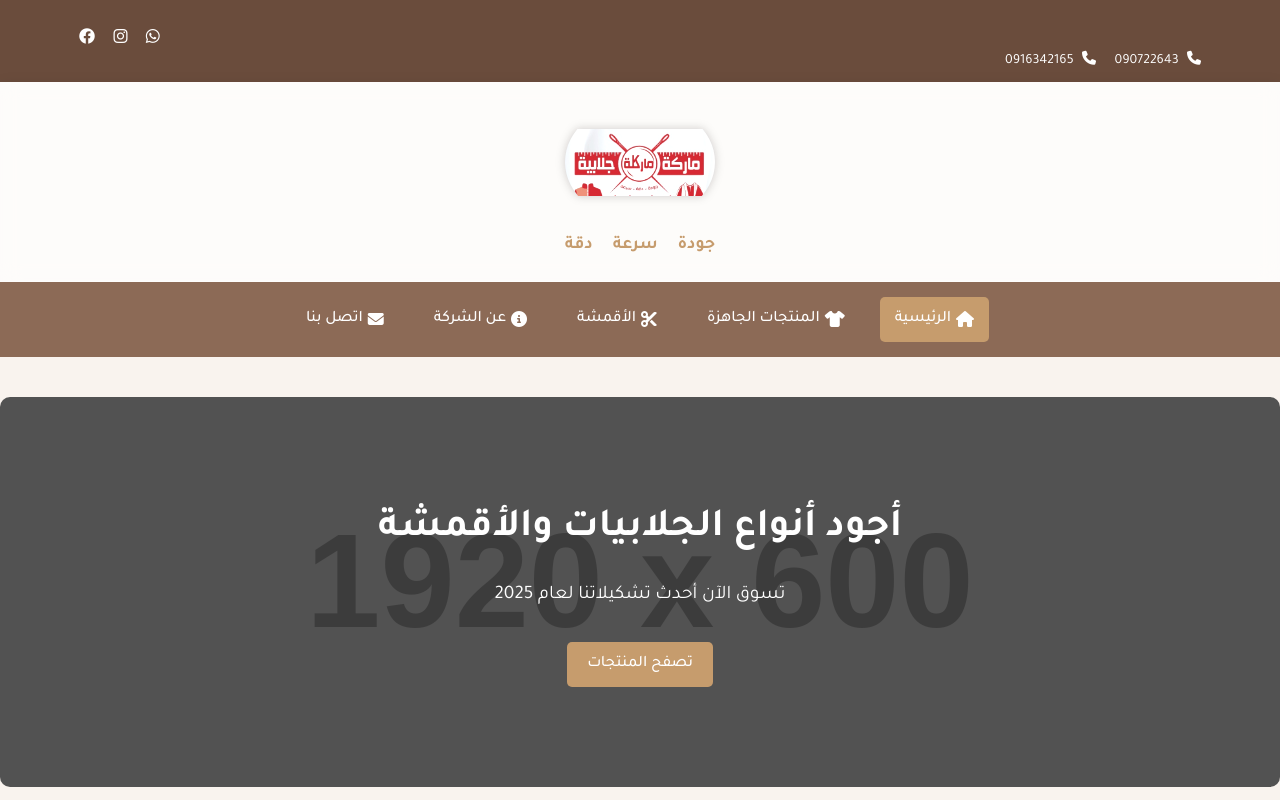
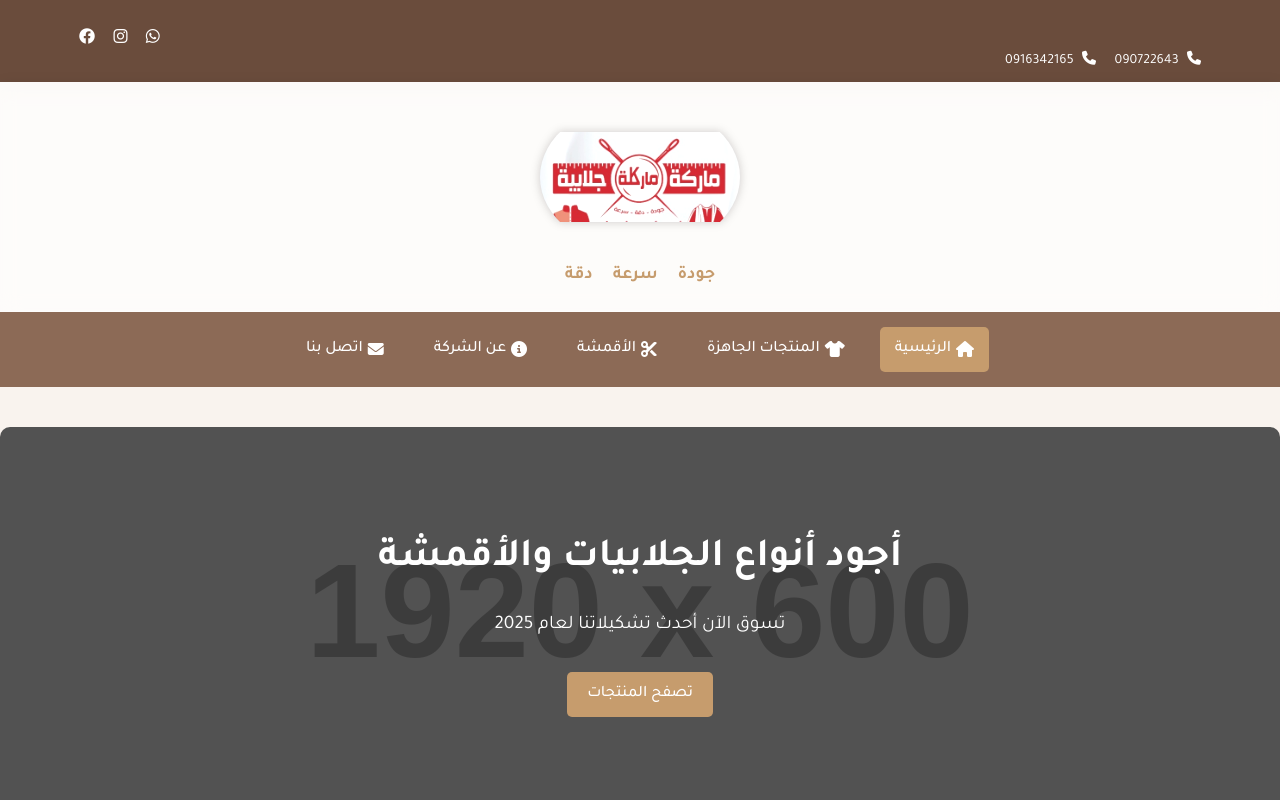
Before and after one commit to jaafarmalim/Marka-, a plain HTML site: page index.htm in a window 1280 px wide. Shown: the top 800 px of the page. Drawn offline with Linux system fonts and the light colour scheme; placeholder pictures from the web are drawn by us.

Commit message:
Update index.htm

```diff
--- a/index.htm
+++ b/index.htm
@@ -145,8 +145,8 @@
         }
 
         .logo {
-    width: 150px; /* تأكد من استخدام width بدلًا من th */
-    height: 120px; /* تأكد من استخدام height بدلًا من ght */
+    width: 200px; /* تأكد من استخدام width بدلًا من th */
+    height: 150px; /* تأكد من استخدام height بدلًا من ght */
     border-radius: 50%; /* دائري */
     background-color: transparent; /* خلفية شفافة */
     mix-blend-mode: multiply; /* لإزالة اللون الأبيض */
```
